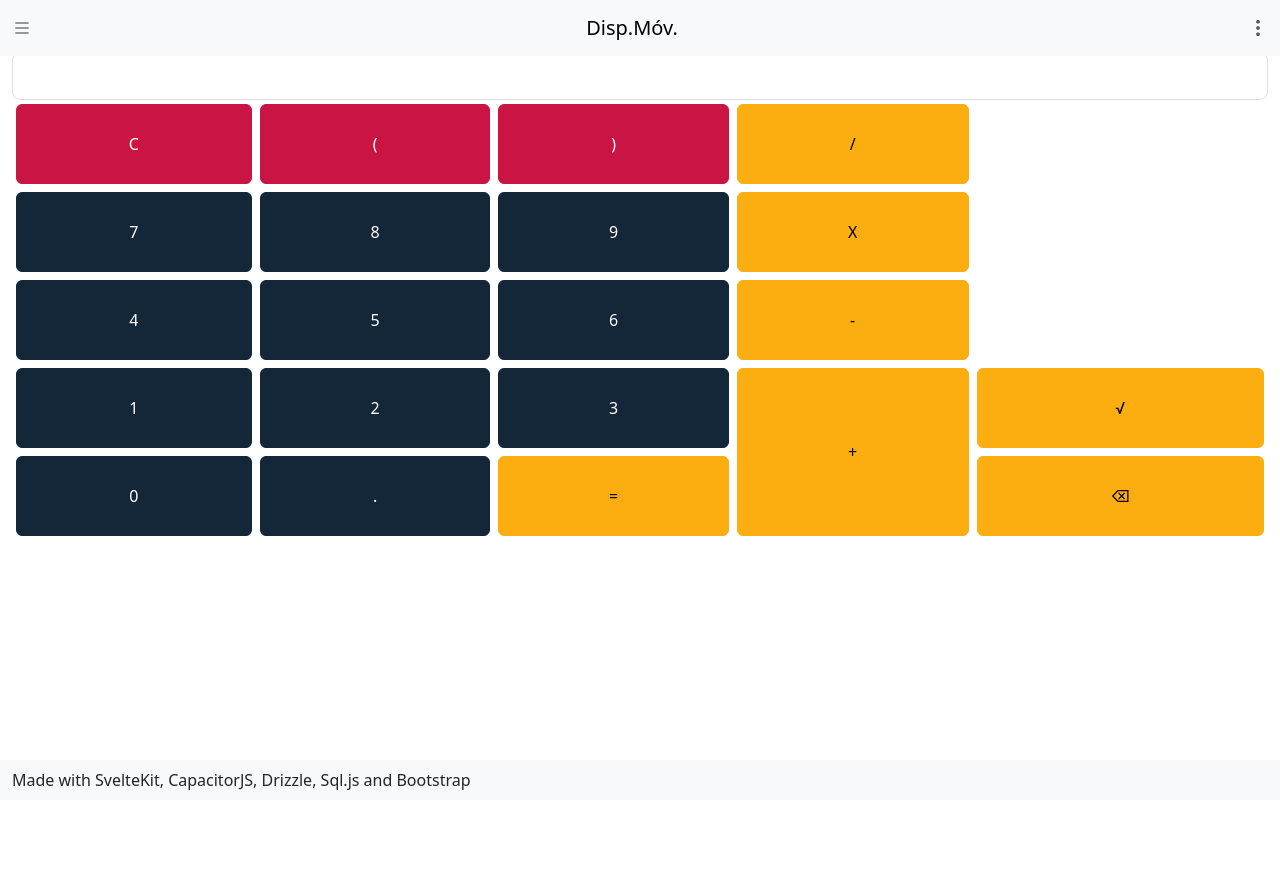
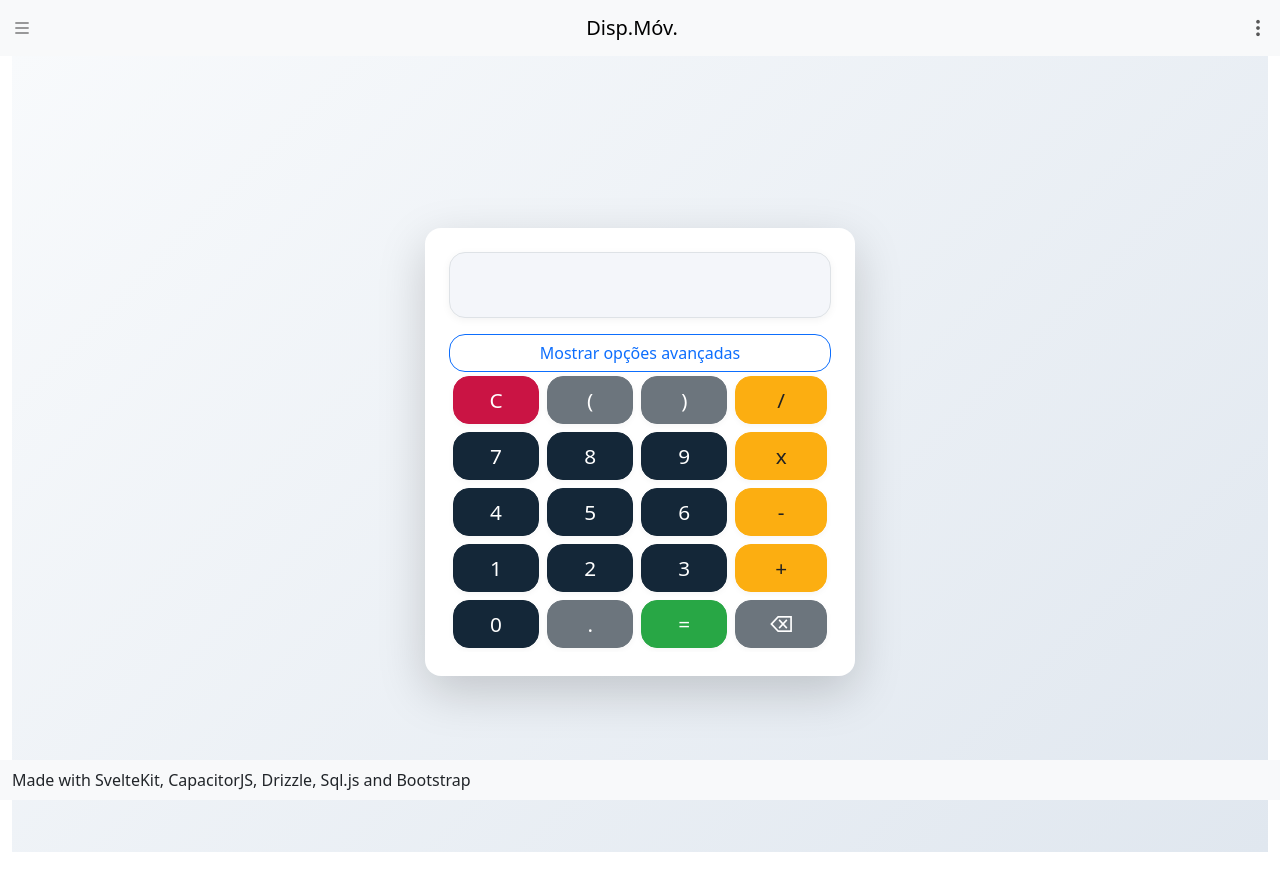
Before and after one commit to arthuraleixovital/meu-projeto-capacitor, a SvelteKit app: page /calculadora in a window 1280 px wide. Shown: the top 890 px of the page. Before the commit the page ends 800 px from the top, so only its background shows below. Built offline with nearby package versions, Linux system fonts and the light colour scheme.

Commit message:
Calculadora feita. 10/06/2025

```diff
--- a/src/routes/calculadora/+page.svelte
+++ b/src/routes/calculadora/+page.svelte
@@ -1,62 +1,279 @@
 <script>
-    let display = $state('');
+    let display = '';
+    let showAdvanced = false;
 
-    function press(c){
-        display+= c;
+    function press(c) {
+        display += c;
     }
 
-    function tirar(c){
+    function tirar() {
         display = display.slice(0, -1);
     }
 
-    function calc(){
+    function calc() {
         try {
-            display = eval(display.replaceAll('x', '*'));
-        } catch (error) {''
+            display = eval(
+                display
+                    .replaceAll('x', '*')
+                    .replaceAll('√(', 'Math.sqrt(')
+                    .replaceAll('%', '/100')
+                    .replaceAll('²', '**2')
+                    .replaceAll('^', '**')
+                    .replaceAll('π', Math.PI)
+                    .replaceAll('log(', 'Math.log10(')
+                    .replaceAll('cos(', 'Math.cos(')
+                    .replaceAll('sin(', 'Math.sin(')
+                    .replaceAll('tan(', 'Math.tan(')
+                    .replaceAll('round(', 'Math.round(')
+                    .replaceAll('rest', '%')
+            );
+        } catch (error) {
             display = 'Error';
         }
     }
 
-    function clear(){
+    function clear() {
         display = '';
     }
+
+    // Botões básicos
+    const basicButtons = [
+        [
+            { label: 'C', class: 'btn-danger', action: clear },
+            { label: '(', class: 'btn-secondary', action: () => press('(') },
+            { label: ')', class: 'btn-secondary', action: () => press(')') },
+            { label: '/', class: 'btn-warning', action: () => press('/') }
+        ],
+        [
+            { label: '7', class: 'btn-dark', action: () => press(7) },
+            { label: '8', class: 'btn-dark', action: () => press(8) },
+            { label: '9', class: 'btn-dark', action: () => press(9) },
+            { label: 'x', class: 'btn-warning', action: () => press('x') }
+        ],
+        [
+            { label: '4', class: 'btn-dark', action: () => press(4) },
+            { label: '5', class: 'btn-dark', action: () => press(5) },
+            { label: '6', class: 'btn-dark', action: () => press(6) },
+            { label: '-', class: 'btn-warning', action: () => press('-') }
+        ],
+        [
+            { label: '1', class: 'btn-dark', action: () => press(1) },
+            { label: '2', class: 'btn-dark', action: () => press(2) },
+            { label: '3', class: 'btn-dark', action: () => press(3) },
+            { label: '+', class: 'btn-warning', action: () => press('+') }
+        ],
+        [
+            { label: '0', class: 'btn-dark', action: () => press(0) },
+            { label: '.', class: 'btn-secondary', action: () => press('.') },
+            { label: '=', class: 'btn-success', action: calc },
+            { label: '⌫', class: 'btn-secondary', action: tirar }
+        ]
+    ];
+
+    // Botões avançados
+    const advancedButtons = [
+        [
+            { label: 'xʸ', class: 'btn-warning', action: () => press('^') },
+            { label: 'x²', class: 'btn-warning', action: () => press('²') },
+            { label: '√', class: 'btn-warning', action: () => press('√(') },
+            { label: '%', class: 'btn-warning', action: () => press('%') }
+        ],
+        [
+            { label: 'π', class: 'btn-warning', action: () => press('π') },
+            { label: 'rest', class: 'btn-warning', action: () => press('rest') },
+            { label: 'round', class: 'btn-warning', action: () => press('round(') },
+            { label: 'log', class: 'btn-warning', action: () => press('log(') }
+        ],
+        [
+            { label: 'sin', class: 'btn-warning', action: () => press('sin(') },
+            { label: 'cos', class: 'btn-warning', action: () => press('cos(') },
+            { label: 'tan', class: 'btn-warning', action: () => press('tan(') }
+        ],
+        [
+            { label: 'Fechar Avançado', class: 'btn-outline-secondary btn-block', action: () => showAdvanced = false, colspan: 4 }
+        ]
+    ];
 </script>
 
-<div claleixolindoss="text-center mt-3">
-<input type="text" class="form-control form-control-lg"  readonly bind:value={display}>
-<table class="table table-sm table-borderless">
-    <tbody>
-        <tr>
-            <td><button type="button" class="btn btn-danger w-100" style="background-color: #ca1444; border-color: #ca1444; height: 80px" onclick={()=>clear()}>C</button></td>
-            <td><button type="button" class="btn btn-primary w-100" style="background-color: #ca1444; border-color: #ca1444; height: 80px" onclick={()=>press('(')}>&lpar;</button></td>
-            <td><button type="button" class="btn btn-primary w-100" style="background-color: #ca1444; border-color: #ca1444; height: 80px" onclick={()=>press(')')}>&rpar;</button></td>
-            <td><button type="button" class="btn btn-info w-100" style="background-color: #fcae11; border-color: #fcae11; height: 80px" onclick={()=>press('/')}>/</button></td>
-        </tr>
-        <tr>
-            <td><button type="button" class="btn btn-primary w-100" style="background-color: #142738; border-color: #142738; height: 80px" onclick={()=>press(7)}>7</button></td>
-            <td><button type="button" class="btn btn-primary w-100" style="background-color: #142738; border-color: #142738; height: 80px" onclick={()=>press(8)}>8</button></td>
-            <td><button type="button" class="btn btn-primary w-100" style="background-color: #142738; border-color: #142738; height: 80px" onclick={()=>press(9)}>9</button></td>
-            <td><button type="button" class="btn btn-info w-100" style="background-color: #fcae11; border-color: #fcae11; height: 80px" onclick={()=>press('x')}>X</button></td>
-        </tr>
-        <tr>
-            <td><button type="button" class="btn btn-primary w-100" style="background-color: #142738; border-color: #142738; height: 80px" onclick={()=>press(4)}>4</button></td>
-            <td><button type="button" class="btn btn-primary w-100" style="background-color: #142738; border-color: #142738; height: 80px" onclick={()=>press(5)}>5</button></td>
-            <td><button type="button" class="btn btn-primary w-100" style="background-color: #142738; border-color: #142738; height: 80px" onclick={()=>press(6)}>6</button></td>
-            <td><button type="button" class="btn btn-info w-100" style="background-color: #fcae11; border-color: #fcae11; height: 80px" onclick={()=>press('-')}>-</button></td>
-        </tr>
-        <tr>
-            <td><button type="button" class="btn btn-primary w-100" style="background-color: #142738; border-color: #142738; height: 80px" onclick={()=>press(1)}>1</button></td>
-            <td><button type="button" class="btn btn-primary w-100" style="background-color: #142738; border-color: #142738; height: 80px" onclick={()=>press(2)}>2</button></td>
-            <td><button type="button" class="btn btn-primary w-100" style="background-color: #142738; border-color: #142738; height: 80px" onclick={()=>press(3)}>3</button></td>
-            <td rowspan="2" style="height: 0px"><button type="button" class="btn btn-info w-100 h-100" style="background-color: #fcae11; border-color: #fcae11"onclick={()=>press('+')} >+</button></td>
-            <td><button type="button" class="btn btn-info w-100" style="background-color: #fcae11; border-color: #fcae11; height: 80px" onclick={()=>press('Math.sqrt()')}>√</button></td>
-        </tr>
-        <tr>
-            <td><button type="button" class="btn btn-primary w-100" style="background-color: #142738; border-color: #142738; height: 80px"onclick={()=>press(0)} >0</button></td>
-            <td><button type="button" class="btn btn-info w-100" style="background-color: #142738; border-color: #142738; height: 80px; color: white" onclick={()=>press('.')}>.</button></td>
-            <td><button type="button" class="btn btn-info w-100" style="background-color: #fcae11; border-color: #fcae11; height: 80px" onclick={()=>calc()}>=</button></td>
-            <td><button type="button" class="btn btn-info w-100" style="background-color: #fcae11; border-color: #fcae11; height: 80px" onclick={()=>tirar()}>⌫</button></td>
-        </tr>
-    </tbody>
-</table>
+<div class="calculator-container d-flex justify-content-center align-items-center min-vh-100">
+    <div class="calculator shadow-lg rounded-4 p-4 bg-white">
+        <div class="mb-3">
+            <input
+                type="text"
+                class="form-control form-control-lg text-end fw-bold display-box"
+                readonly
+                bind:value={display}
+                aria-label="Calculator display"
+            />
+        </div>
+
+        {#if !showAdvanced}
+            <div class="d-grid gap-2">
+                <button class="btn btn-outline-primary btn-sm advanced-toggle" on:click={() => showAdvanced = true}>
+                    Mostrar opções avançadas
+                </button>
+            </div>
+        {/if}
+
+        <div class="table-responsive">
+            <table class="table table-borderless mb-0">
+                <tbody>
+                    {#each basicButtons as row}
+                        <tr>
+                            {#each row as btn}
+                                <td class="p-1">
+                                    <button
+                                        type="button"
+                                        class="btn w-100 h-100 {btn.class} calc-btn"
+                                        on:click={btn.action}
+                                        aria-label={btn.label}
+                                    >
+                                        {btn.label}
+                                    </button>
+                                </td>
+                            {/each}
+                        </tr>
+                    {/each}
+                </tbody>
+            </table>
+        </div>
+
+        <!-- Botões avançados -->
+        {#if showAdvanced}
+            <div class="advanced-panel mt-3 animate__animated animate__fadeInUp">
+                <div class="table-responsive">
+                    <table class="table table-borderless mb-0">
+                        <tbody>
+                            {#each advancedButtons as row}
+                                <tr>
+                                    {#each row as btn}
+                                        {#if btn.colspan}
+                                            <td colspan={btn.colspan} class="p-1">
+                                                <button
+                                                    type="button"
+                                                    class="btn w-100 h-100 {btn.class} calc-btn"
+                                                    on:click={btn.action}
+                                                    aria-label={btn.label}
+                                                >
+                                                    {btn.label}
+                                                </button>
+                                            </td>
+                                        {:else}
+                                            <td class="p-1">
+                                                <button
+                                                    type="button"
+                                                    class="btn w-100 h-100 {btn.class} calc-btn"
+                                                    on:click={btn.action}
+                                                    aria-label={btn.label}
+                                                >
+                                                    {btn.label}
+                                                </button>
+                                            </td>
+                                        {/if}
+                                    {/each}
+                                </tr>
+                            {/each}
+                        </tbody>
+                    </table>
+                </div>
+            </div>
+        {/if}
+    </div>
 </div>
+
+<style>
+.calculator-container {
+    background: linear-gradient(135deg, #f8fafc 0%, #e0e7ef 100%);
+    min-height: 100vh;
+}
+.calculator {
+    max-width: 430px;
+    width: 100%;
+    border-radius: 2rem;
+    background: #fff;
+}
+.display-box {
+    font-size: 2rem;
+    border-radius: 1rem;
+    box-shadow: 0 2px 8px rgba(0,0,0,0.05);
+    background: #f4f6fa;
+    padding-right: 1rem;
+}
+.calc-btn {
+    font-size: 1.3rem;
+    border-radius: 1rem !important;
+    box-shadow: 0 2px 6px rgba(0,0,0,0.04);
+    min-width: 48px;
+    min-height: 48px;
+}
+.calc-btn:active {
+    transform: scale(0.97);
+}
+.btn-dark {
+    background-color: #142738 !important;
+    border-color: #142738 !important;
+    color: #fff !important;
+}
+.btn-warning {
+    background-color: #fcae11 !important;
+    border-color: #fcae11 !important;
+    color: #222 !important;
+}
+.btn-secondary {
+    background-color: #6c757d !important;
+    border-color: #6c757d !important;
+    color: #fff !important;
+}
+.btn-danger {
+    background-color: #ca1444 !important;
+    border-color: #ca1444 !important;
+    color: #fff !important;
+}
+.btn-success {
+    background-color: #28a745 !important;
+    border-color: #28a745 !important;
+    color: #fff !important;
+}
+.calculator {
+    box-shadow: 0 8px 32px rgba(44,62,80,0.12);
+}
+.advanced-toggle {
+    font-size: 1rem;
+    border-radius: 1rem;
+    padding: 0.4rem 1.2rem;
+}
+.advanced-panel {
+    background: #f8fafc;
+    border-radius: 1rem;
+    box-shadow: 0 2px 8px rgba(44,62,80,0.08);
+    padding: 1rem 0.5rem 0.5rem 0.5rem;
+}
+@media (max-width: 576px) {
+    .calculator {
+        max-width: 100vw;
+        padding: 0.5rem;
+        border-radius: 0.7rem;
+    }
+    .display-box {
+        font-size: 1.1rem;
+        border-radius: 0.5rem;
+        padding-right: 0.5rem;
+    }
+    .calc-btn {
+        font-size: 0.95rem;
+        min-width: 36px;
+        min-height: 36px;
+        border-radius: 0.5rem !important;
+        padding: 0.3rem 0.2rem;
+    }
+    .advanced-toggle {
+        font-size: 0.9rem;
+        padding: 0.3rem 0.7rem;
+        border-radius: 0.5rem;
+    }
+    .advanced-panel {
+        border-radius: 0.5rem;
+        padding: 0.5rem 0.2rem 0.2rem 0.2rem;
+    }
+}
+</style>
```
